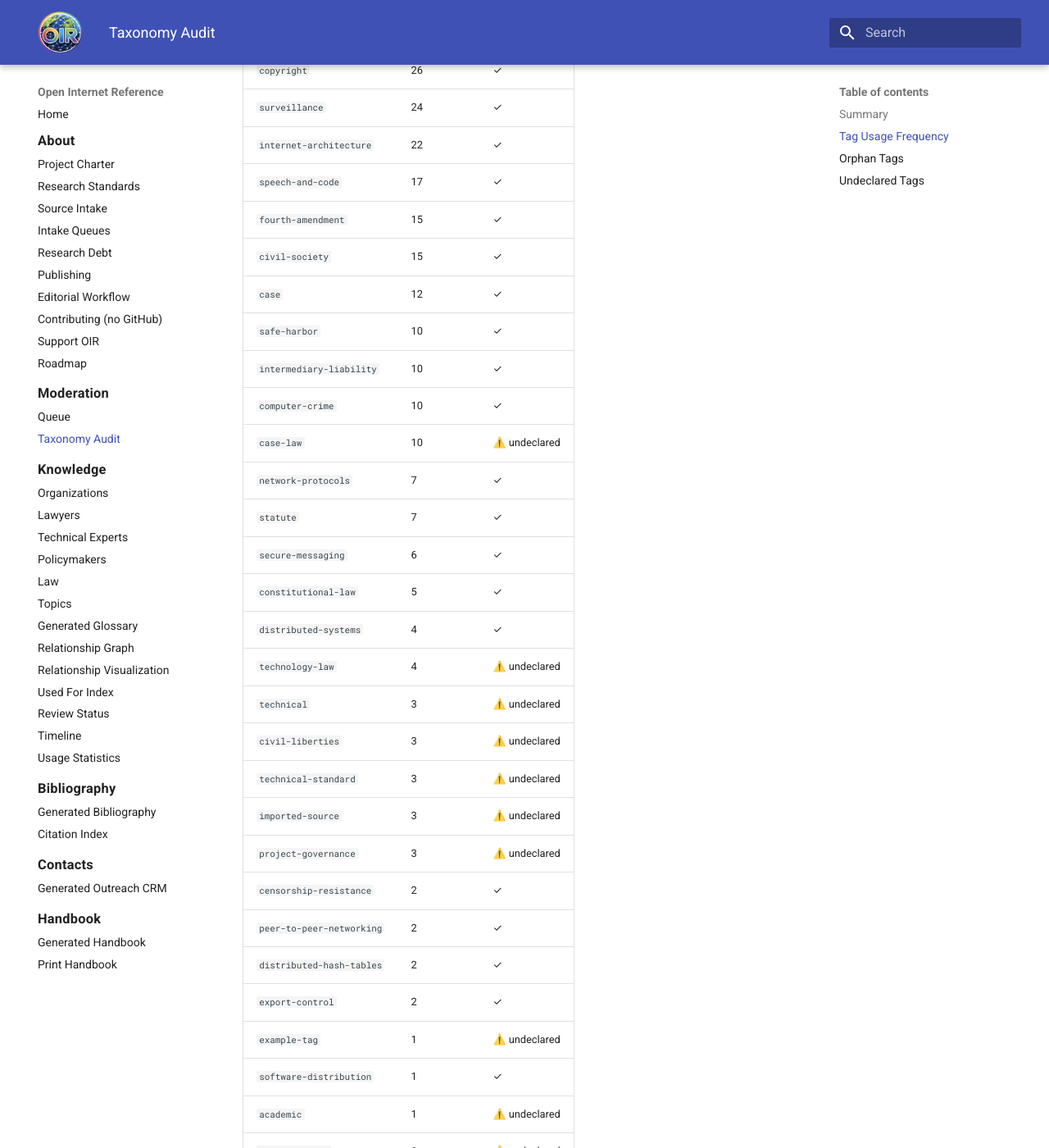
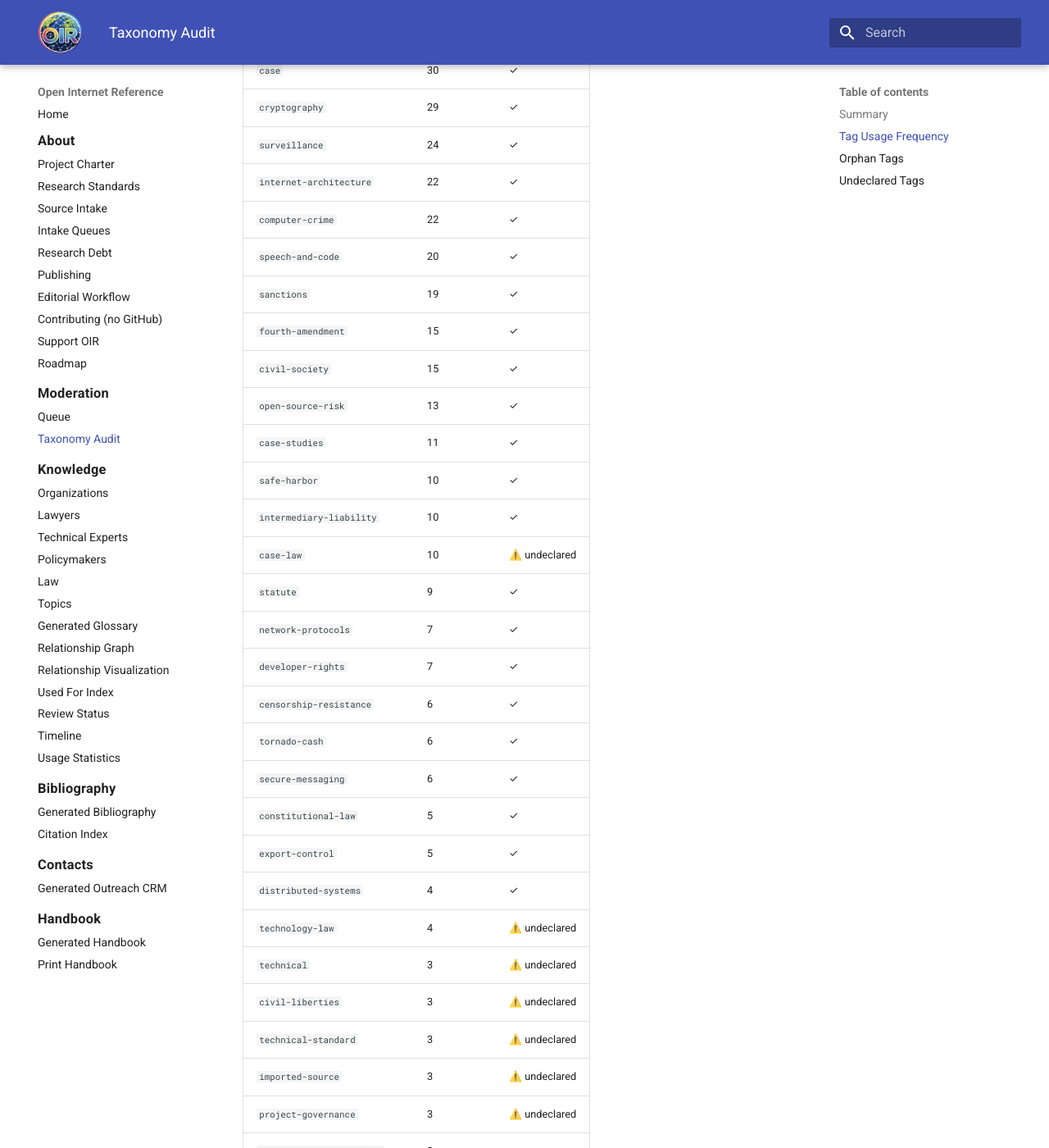
Before and after one commit to itsmeront/open-internet-reference, an MkDocs documentation site: the page built from website/generated/taxonomy-audit.md, in a window 1280 px wide and 1400 px high, scrolled down 1323 px. Shown: the whole window at 82% size. Built offline with MkDocs 1.6.1 and Material for MkDocs 9.7.7, drawn with Linux system fonts in a browser that asks for light colours; some of the changed text lies outside the part shown.

Commit message:
chore: update moderation and taxonomy reports [automated]

```diff
--- a/website/generated/taxonomy-audit.md
+++ b/website/generated/taxonomy-audit.md
@@ -1,6 +1,6 @@
 # Taxonomy Audit Report
 
-Last updated: 2026-07-23 08:12 UTC
+Last updated: 2026-07-24 08:08 UTC
 
 This report analyzes tag usage, identifies gaps, and surfaces potential duplicates.
 
@@ -20,32 +20,39 @@ This report analyzes tag usage, identifies gaps, and surfaces potential duplicat
 
 | Tag | Uses | Status |
 |-----|------|--------|
-| `source` | 141 | ✓ |
-| `digital-rights` | 128 | ✓ |
+| `source` | 162 | ✓ |
+| `digital-rights` | 136 | ✓ |
 | `organization` | 78 | ✓ |
-| `privacy` | 71 | ✓ |
+| `privacy` | 74 | ✓ |
 | `person` | 64 | ⚠️ undeclared |
+| `open-source-software` | 62 | ✓ |
 | `first-amendment` | 58 | ✓ |
-| `open-source-software` | 56 | ✓ |
 | `outreach` | 53 | ⚠️ undeclared |
 | `internet-governance` | 45 | ✓ |
 | `attorney` | 35 | ✓ |
-| `cryptography` | 26 | ✓ |
-| `copyright` | 26 | ✓ |
+| `copyright` | 31 | ✓ |
+| `case` | 30 | ✓ |
+| `cryptography` | 29 | ✓ |
 | `surveillance` | 24 | ✓ |
 | `internet-architecture` | 22 | ✓ |
-| `speech-and-code` | 17 | ✓ |
+| `computer-crime` | 22 | ✓ |
+| `speech-and-code` | 20 | ✓ |
+| `sanctions` | 19 | ✓ |
 | `fourth-amendment` | 15 | ✓ |
 | `civil-society` | 15 | ✓ |
-| `case` | 12 | ✓ |
+| `open-source-risk` | 13 | ✓ |
+| `case-studies` | 11 | ✓ |
 | `safe-harbor` | 10 | ✓ |
 | `intermediary-liability` | 10 | ✓ |
-| `computer-crime` | 10 | ✓ |
 | `case-law` | 10 | ⚠️ undeclared |
+| `statute` | 9 | ✓ |
 | `network-protocols` | 7 | ✓ |
-| `statute` | 7 | ✓ |
+| `developer-rights` | 7 | ✓ |
+| `censorship-resistance` | 6 | ✓ |
+| `tornado-cash` | 6 | ✓ |
 | `secure-messaging` | 6 | ✓ |
 | `constitutional-law` | 5 | ✓ |
+| `export-control` | 5 | ✓ |
 | `distributed-systems` | 4 | ✓ |
 | `technology-law` | 4 | ⚠️ undeclared |
 | `technical` | 3 | ⚠️ undeclared |
```
Also changed, not shown: other parts of website/generated/taxonomy-audit.md (+7 -12 lines), website/generated/moderation.md (+7 -7 lines), 2 other files.
